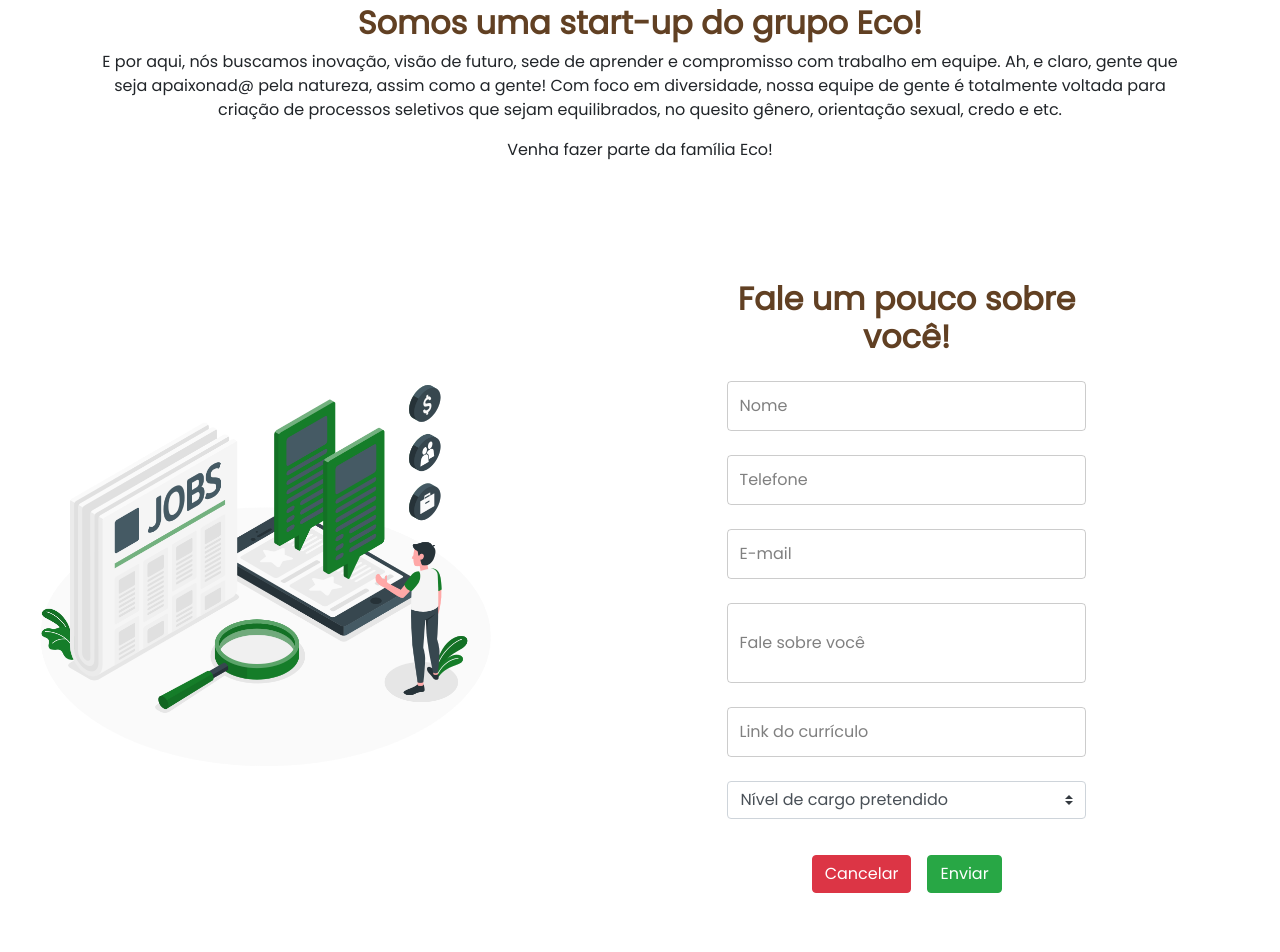
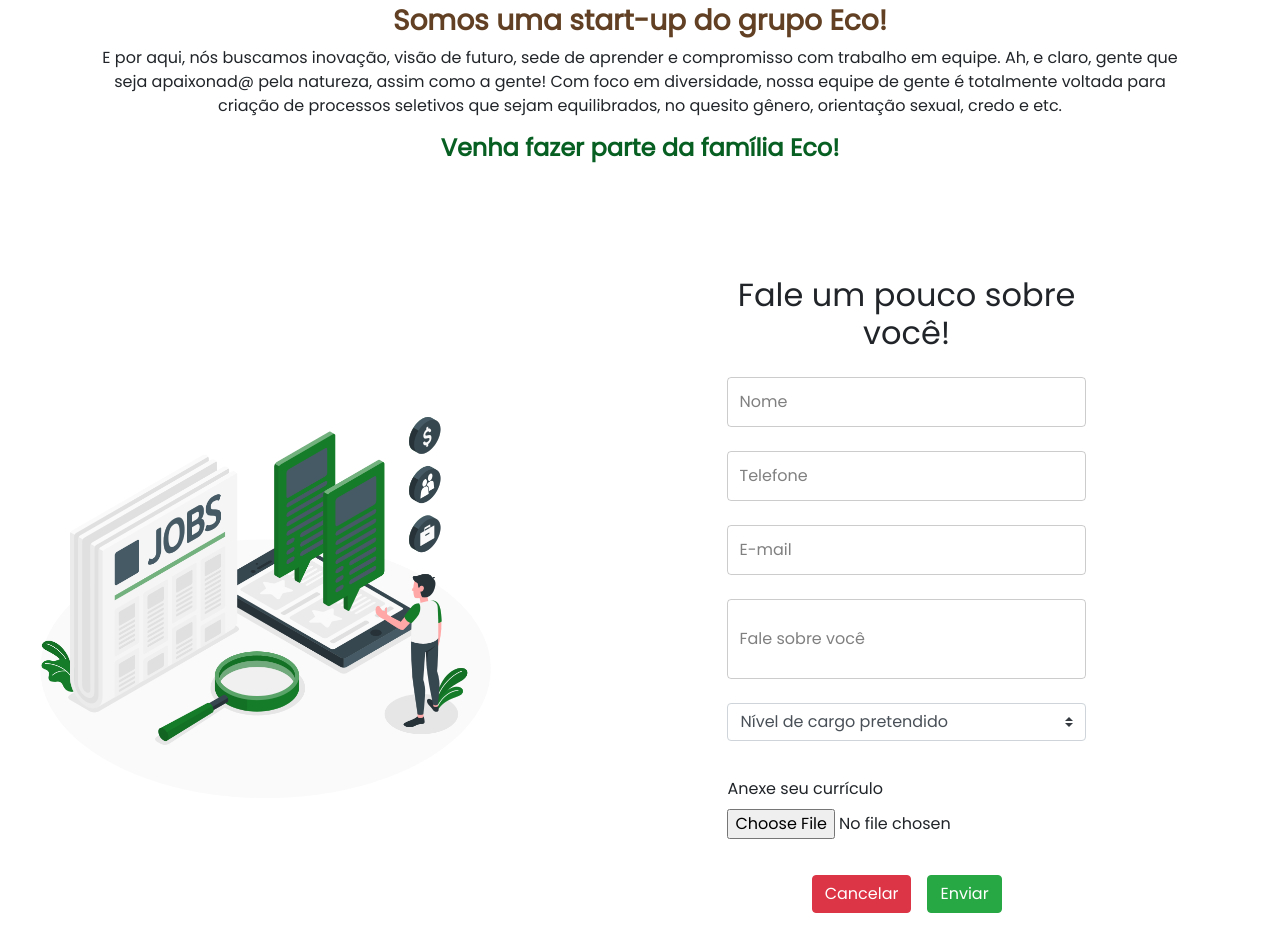
Before and after one commit to efeitoeco/efeitoeco-frontend, an Angular app: page /trabalhe-conosco in a window 1280 px wide. Shown: the part 360-1312 px from the top of the page. Built offline with nearby package versions, Linux system fonts and the light colour scheme.

Commit message:
Atualizando o formulário de currículo --> inserindo botão de anexo

```diff
--- a/src/app/trabalhe-conosco/trabalhe-conosco.component.css
+++ b/src/app/trabalhe-conosco/trabalhe-conosco.component.css
@@ -7,8 +7,13 @@
     justify-content: center;
 }
 
-.h2 {
+.h3 {
     color: var(--texto-marrom);
+    font-weight: 600;
+}
+
+.h4 {
+    color: var(--verde-preco);
     font-weight: 600;
 }
 
--- a/src/app/trabalhe-conosco/trabalhe-conosco.component.html
+++ b/src/app/trabalhe-conosco/trabalhe-conosco.component.html
@@ -6,14 +6,14 @@
 
 <!--Parágrafo explicativo Efeito Eco-->
 <div class = "container mt-3" align = "center">
-    <h3 class="h2">Somos uma start-up do grupo Eco!</h3>
+    <h3 class="h3">Somos uma start-up do grupo Eco!</h3>
     <p>E por aqui, nós buscamos inovação, visão de futuro, sede de aprender e compromisso com trabalho em equipe. Ah, e claro, gente que seja apaixonad@ pela natureza, assim como a gente! Com foco em diversidade, nossa equipe de gente é totalmente voltada para criação de processos seletivos que sejam equilibrados, no quesito gênero, orientação sexual, credo e etc.</p>
-    <p>Venha fazer parte da família Eco!</p>
+    <h4 class= "h4">Venha fazer parte da família Eco!</h4>
 </div>
 <!--/Parágrafo explicativo Efeito Eco-->
 
 <!--Imagem e Formulário-->
-<div class="container-trabalhe-conosco d-flex align-items-center">
+<div class="container-trabalhe-conosco d-flex align-items-center mt-5">
 
     <div class="col-md-5"><img class = "img-tc" src="../../assets/img/Job hunt-amico.png" alt=""></div>
 
@@ -49,12 +49,6 @@
             </div>
 
             <div class="form-eco mt-4">
-                <input type="text" required class="input-eco" name="curriculo" id="curriculo" placeholder="">
-                <label for="curriculo" class="p-1 ml-2 bg-white label-eco">Link do currículo</label>
-                <div class="borda-do-input"></div>
-            </div>
-
-            <div class="form-eco mt-4">
                 <select class="custom-select">
                     <option selected>Nível de cargo pretendido</option>
                     <option value="1">Estágio</option>
@@ -64,7 +58,16 @@
                   </select>
             </div>
 
-            <div class="d-flex justify-content-center mt-4">
+            <div class="form-eco mt-4">
+                <form>
+                    <div class="form-group">
+                      <label for="anexocurriculo">Anexe seu currículo</label>
+                      <input type="file" class="form-control-file" id="anexocurriculo">
+                    </div>
+                  </form>
+            </div>
+
+            <div class="d-flex justify-content-center mt-5 mb-5">
                 <button class="btn btn-danger mr-3" [routerLink]="['/home']">
                     Cancelar
                 </button>
@@ -73,7 +76,6 @@
                 </button>
             </div>
 
-
         </div>
     </div>
 
--- a/src/app/trabalhe-conosco/trabalhe-conosco.component.ts
+++ b/src/app/trabalhe-conosco/trabalhe-conosco.component.ts
@@ -12,12 +12,14 @@ export class TrabalheConoscoComponent implements OnInit {
     private router: Router
   ) { }
 
-  ngOnInit(): void {
+  ngOnInit(){
+
   };
 
   enviar(){
     this.router.navigate(['/home']);
     alert ('Obrigad@ pelo interesse em colaborar com o Efeito Eco! Seu currículo será analisado com carinho pela nossa equipe de gente!')
+    window.scroll(0,0)
     }
 
 }
```
